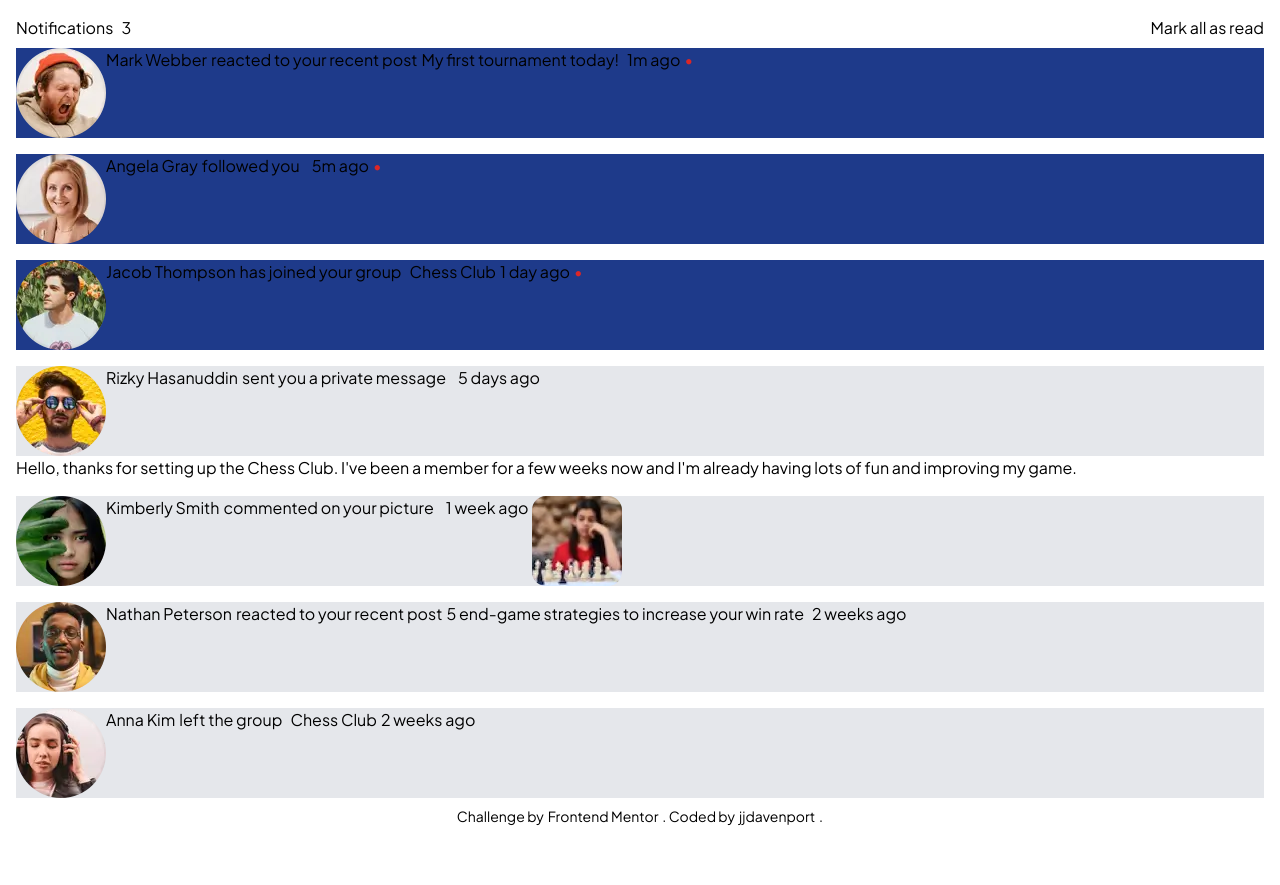
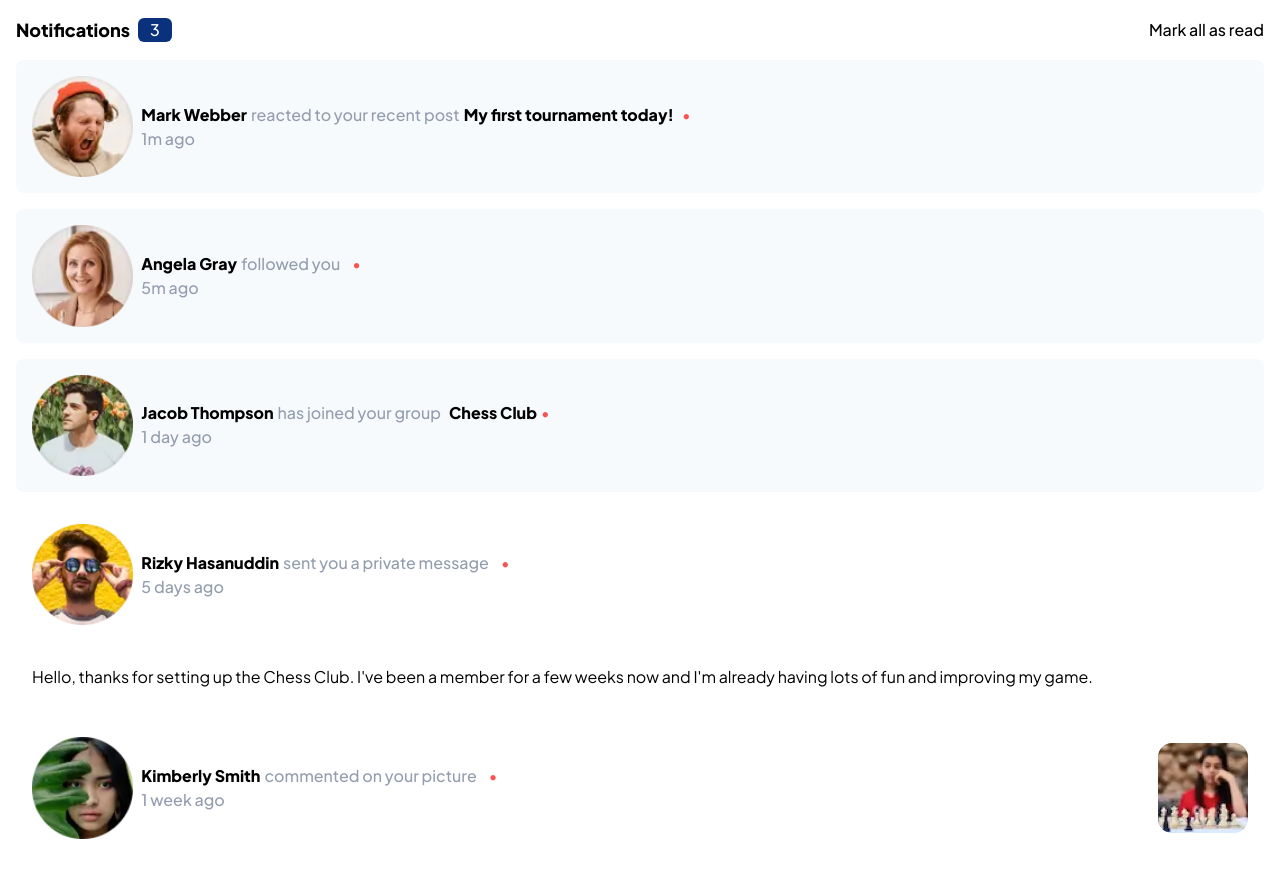
Before and after one commit to jjdavenport/notifications-page-main, a React (Vite) app: page / in a window 1280 px wide. Shown: the top 885 px of the page. Before the commit the page ends 842 px from the top, so only its background shows below. Built offline with nearby package versions, Linux system fonts and the light colour scheme.

Commit message:
added styling

```diff
--- a/package.json
+++ b/package.json
@@ -3,13 +3,16 @@
   "private": true,
   "version": "0.0.0",
   "type": "module",
+  "homepage": "https://jjdavenport.github.io/notifications-page-main",
   "scripts": {
     "devv": "vite",
     "build": "vite build",
     "lint": "eslint .",
     "preview": "vite preview",
     "devt": "npx tailwindcss -i ./src/index.css -o ./src/app.css --watch",
-    "dev": "npm-run-all --parallel devv devt"
+    "dev": "npm-run-all --parallel devv devt",
+    "predeploy": "npm run build",
+    "deploy": "gh-pages -d build"
   },
   "dependencies": {
     "react": "^18.3.1",
@@ -26,6 +29,7 @@
     "eslint-plugin-react": "^7.35.0",
     "eslint-plugin-react-hooks": "^5.1.0-rc.0",
     "eslint-plugin-react-refresh": "^0.4.9",
+    "gh-pages": "^6.1.1",
     "globals": "^15.9.0",
     "npm-run-all": "^4.1.5",
     "prettier": "^3.3.3",
--- a/src/App.css
+++ b/src/App.css
@@ -560,6 +560,10 @@ video {
   display: flex;
 }
 
+.w-1\/12{
+  width: 8.333333%;
+}
+
 .flex-1{
   flex: 1 1 0%;
 }
@@ -570,6 +574,10 @@ video {
 
 .flex-col{
   flex-direction: column;
+}
+
+.items-center{
+  align-items: center;
 }
 
 .justify-center{
@@ -592,27 +600,49 @@ video {
   gap: 1rem;
 }
 
-.bg-blue-900{
-  --tw-bg-opacity: 1;
-  background-color: rgb(30 58 138 / var(--tw-bg-opacity));
+.rounded-lg{
+  border-radius: 0.5rem;
 }
 
-.bg-gray-200{
-  --tw-bg-opacity: 1;
-  background-color: rgb(229 231 235 / var(--tw-bg-opacity));
+.rounded-md{
+  border-radius: 0.375rem;
 }
 
-.bg-white{
+.bg-blue{
   --tw-bg-opacity: 1;
-  background-color: hsl(0 0% 100% / var(--tw-bg-opacity));
+  background-color: hsl(219 85% 26% / var(--tw-bg-opacity));
+}
+
+.bg-veryLightGrayishBlue{
+  --tw-bg-opacity: 1;
+  background-color: hsl(210 60% 98% / var(--tw-bg-opacity));
+}
+
+.object-contain{
+  -o-object-fit: contain;
+     object-fit: contain;
 }
 
 .p-4{
   padding: 1rem;
 }
 
+.px-3{
+  padding-left: 0.75rem;
+  padding-right: 0.75rem;
+}
+
+.text-left{
+  text-align: left;
+}
+
 .font-custom{
-  font-family: plus jakarta sans, san-serif;
+  font-family: plus jakarta sans, sans-serif;
+}
+
+.text-lg{
+  font-size: 1.125rem;
+  line-height: 1.75rem;
 }
 
 .text-sm{
@@ -620,11 +650,53 @@ video {
   line-height: 1.25rem;
 }
 
-.text-red-600{
+.font-extrabold{
+  font-weight: 800;
+}
+
+.font-medium{
+  font-weight: 500;
+}
+
+.text-grayishBlue{
   --tw-text-opacity: 1;
-  color: rgb(220 38 38 / var(--tw-text-opacity));
+  color: hsl(219 14% 63% / var(--tw-text-opacity));
+}
+
+.text-lightGrayishBlue2{
+  --tw-text-opacity: 1;
+  color: hsl(205 33% 90% / var(--tw-text-opacity));
+}
+
+.text-red{
+  --tw-text-opacity: 1;
+  color: hsl(1 90% 64% / var(--tw-text-opacity));
+}
+
+.text-veryDarkBlue{
+  --tw-text-opacity: 1;
+  color: hsl(224 21% 14% / var(--tw-text-opacity));
+}
+
+.text-white{
+  --tw-text-opacity: 1;
+  color: hsl(0 0% 100% / var(--tw-text-opacity));
 }
 
 .filter{
   filter: var(--tw-blur) var(--tw-brightness) var(--tw-contrast) var(--tw-grayscale) var(--tw-hue-rotate) var(--tw-invert) var(--tw-saturate) var(--tw-sepia) var(--tw-drop-shadow);
 }
+
+.hover\:cursor-pointer:hover{
+  cursor: pointer;
+}
+
+.hover\:bg-veryLightGrayishBlue:hover{
+  --tw-bg-opacity: 1;
+  background-color: hsl(210 60% 98% / var(--tw-bg-opacity));
+}
+
+.hover\:text-blue:hover{
+  --tw-text-opacity: 1;
+  color: hsl(219 85% 26% / var(--tw-text-opacity));
+}
--- a/src/App.jsx
+++ b/src/App.jsx
@@ -24,7 +24,7 @@ function App() {
 
   return (
     <>
-      <main className="flex flex-col gap-2 p-4 font-custom">
+      <main className="flex flex-col gap-4 p-4 font-custom">
         <Header unreadCount={unreadCount} markAllAsRead={markAllAsRead} />
         <Notifications data={notifications} click={click} read={read} />
         <Footer />
--- a/src/components/assets/data.json
+++ b/src/components/assets/data.json
@@ -5,9 +5,9 @@
     "post": "My first tournament today!",
     "group": "",
     "time": "1m ago",
-    "profilePicture": "/images/avatar-mark-webber.webp",
+    "profilePicture": "public/images/avatar-mark-webber.webp",
     "read": false,
-    "comment": "",
+    "comment": false,
     "image": ""
   },
   {
@@ -16,9 +16,9 @@
     "post": "",
     "group": "",
     "time": "5m ago",
-    "profilePicture": "/images/avatar-angela-gray.webp",
+    "profilePicture": "public/images/avatar-angela-gray.webp",
     "read": false,
-    "comment": "",
+    "comment": false,
     "image": ""
   },
   {
@@ -27,9 +27,9 @@
     "post": "",
     "group": "Chess Club",
     "time": "1 day ago",
-    "profilePicture": "/images/avatar-jacob-thompson.webp",
+    "profilePicture": "public/images/avatar-jacob-thompson.webp",
     "read": false,
-    "comment": "",
+    "comment": false,
     "image": ""
   },
   {
@@ -38,7 +38,7 @@
     "post": "",
     "group": "",
     "time": "5 days ago",
-    "profilePicture": "/images/avatar-rizky-hasanuddin.webp",
+    "profilePicture": "public/images/avatar-rizky-hasanuddin.webp",
     "read": true,
     "comment": "Hello, thanks for setting up the Chess Club. I've been a member for a few weeks now and I'm already having lots of fun and improving my game.",
     "image": ""
@@ -49,10 +49,10 @@
     "post": "",
     "group": "",
     "time": "1 week ago",
-    "profilePicture": "/images/avatar-kimberly-smith.webp",
+    "profilePicture": "public/images/avatar-kimberly-smith.webp",
     "read": true,
-    "comment": "",
-    "image": "/images/image-chess.webp"
+    "comment": false,
+    "image": "public/images/image-chess.webp"
   },
   {
     "name": "Nathan Peterson",
@@ -60,9 +60,9 @@
     "post": "5 end-game strategies to increase your win rate",
     "group": "",
     "time": "2 weeks ago",
-    "profilePicture": "/images/avatar-nathan-peterson.webp",
+    "profilePicture": "public/images/avatar-nathan-peterson.webp",
     "read": true,
-    "comment": "",
+    "comment": false,
     "image": ""
   },
   {
@@ -71,9 +71,9 @@
     "post": "",
     "group": "Chess Club",
     "time": "2 weeks ago",
-    "profilePicture": "/images/avatar-anna-kim.webp",
+    "profilePicture": "public/images/avatar-anna-kim.webp",
     "read": true,
-    "comment": "",
+    "comment": false,
     "image": ""
   }
 ]
--- a/src/components/footer.jsx
+++ b/src/components/footer.jsx
@@ -1,12 +1,23 @@
 const Footer = () => {
   return (
     <>
-      <footer className="flex justify-center gap-1 text-sm">
+      <footer className="flex justify-center gap-1 text-sm text-grayishBlue">
         Challenge by
-        <a href="https://www.frontendmentor.io?ref=challenge" target="_blank">
+        <a
+          className="font-extrabold text-veryDarkBlue hover:text-blue"
+          href="https://www.frontendmentor.io?ref=challenge"
+          target="_blank"
+        >
           Frontend Mentor
         </a>
-        . Coded by <a href="https://github.com/jjdavenport">jjdavenport</a>.
+        . Coded by{" "}
+        <a
+          className="font-extrabold text-veryDarkBlue hover:text-blue"
+          href="https://github.com/jjdavenport"
+        >
+          jjdavenport
+        </a>
+        .
       </footer>
     </>
   );
--- a/src/components/header.jsx
+++ b/src/components/header.jsx
@@ -2,11 +2,17 @@ const Header = ({ unreadCount, markAllAsRead }) => {
   return (
     <>
       <header className="flex justify-between">
-        <div className="flex gap-2">
-          <h1>Notifications</h1>
-          {unreadCount > 0 && <span>{unreadCount}</span>}
+        <div className="flex items-center gap-2">
+          <h1 className="text-lg font-extrabold">Notifications</h1>
+          {unreadCount > 0 && (
+            <span className="bg-blue rounded-md px-3 font-medium text-white">
+              {unreadCount}
+            </span>
+          )}
         </div>
-        <button onClick={markAllAsRead}>Mark all as read</button>
+        <button className="hover:text-blue font-medium" onClick={markAllAsRead}>
+          Mark all as read
+        </button>
       </header>
     </>
   );
--- a/src/components/notifications.jsx
+++ b/src/components/notifications.jsx
@@ -12,41 +12,91 @@ const Notifications = ({ data, click, read }) => {
     <>
       <section className="flex flex-col gap-4">
         {data.map((i) => (
-          <div className="flex flex-col" key={i.name}>
+          <div className="flex flex-col gap-2" key={i.name}>
             {i.read === false && !clickedNotifications.has(i.name) ? (
               <button
-                className={`flex flex-1 cursor-pointer ${
-                  click.includes(i.name) ? "bg-white" : "bg-blue-900"
+                className={`flex flex-1 cursor-pointer items-center gap-2 rounded-lg p-4 ${
+                  click.includes(i.name) ? "" : "bg-veryLightGrayishBlue"
                 }`}
                 onClick={() => handleClick(i.name)}
               >
-                <img src={i.profilePicture} alt="Profile" />
-                <div className="flex gap-1">
-                  <a>{i.name}</a>
-                  <span>{i.action}</span>
-                  <a>{i.post}</a>
-                  <a>{i.group}</a>
-                  <span>{i.time}</span>
-                  {i.image && <img src={i.image} alt="Notification" />}
-                  {!click.includes(i.name) && (
-                    <span className="text-red-600">•</span>
-                  )}
+                <img className="w-1/12" src={i.profilePicture} alt="Profile" />
+                <div className="flex flex-1 items-center justify-between">
+                  <div className="flex flex-col">
+                    <div className="flex gap-1">
+                      <a href="#" className="font-extrabold hover:text-blue">
+                        {i.name}
+                      </a>
+                      <span className="font-medium text-grayishBlue">
+                        {i.action}
+                      </span>
+                      <a
+                        className="cursor-pointer font-extrabold hover:text-blue"
+                        href="#"
+                      >
+                        {i.post}
+                      </a>
+                      <a
+                        className="cursor-pointer font-extrabold hover:text-blue"
+                        href="#"
+                      >
+                        {i.group}
+                      </a>
+                      {!click.includes(i.name) && (
+                        <span className="text-red">•</span>
+                      )}
+                    </div>
+                    <span className="text-left font-medium text-grayishBlue">
+                      {i.time}
+                    </span>
+                  </div>
+                  <img className="cursor-pointer" src={i.image} />
                 </div>
               </button>
             ) : (
-              <div className="flex flex-1 bg-gray-200">
-                <img src={i.profilePicture} alt="Profile" />
-                <div className="flex gap-1">
-                  <a>{i.name}</a>
-                  <span>{i.action}</span>
-                  <a>{i.post}</a>
-                  <a>{i.group}</a>
-                  <span>{i.time}</span>
-                  {i.image && <img src={i.image} alt="Notification" />}
+              <div className="flex flex-1 items-center gap-2 rounded-lg p-4">
+                <img className="w-1/12" src={i.profilePicture} alt="Profile" />
+                <div className="flex flex-1 items-center justify-between">
+                  <div className="flex flex-col">
+                    <div className="flex gap-1">
+                      <a href="#" className="font-extrabold hover:text-blue">
+                        {i.name}
+                      </a>
+                      <span className="font-medium text-grayishBlue">
+                        {i.action}
+                      </span>
+                      <a
+                        className="cursor-pointer font-extrabold hover:text-blue"
+                        href="#"
+                      >
+                        {i.post}
+                      </a>
+                      <a
+                        className="cursor-pointer font-extrabold hover:text-blue"
+                        href="#"
+                      >
+                        {i.group}
+                      </a>
+                      {!click.includes(i.name) && (
+                        <span className="text-red">•</span>
+                      )}
+                    </div>
+                    <span className="text-left font-medium text-grayishBlue">
+                      {i.time}
+                    </span>
+                  </div>
+                  <img
+                    className="cursor-pointer object-contain"
+                    src={i.image}
+                  />
                 </div>
               </div>
             )}
-            <p>{i.comment}</p>
+            {!i.comment === false && (
+              <p className="rounded-lg p-4 hover:cursor-pointer hover:bg-veryLightGrayishBlue">
+                {i.comment}
+              </p>
+            )}
           </div>
         ))}
       </section>
--- a/tailwind.config.js
+++ b/tailwind.config.js
@@ -4,9 +4,11 @@ export default {
   theme: {
     extend: {
       fontFamily: {
-        custom: ["plus jakarta sans", "san-serif"],
+        custom: ["plus jakarta sans", "sans-serif"],
       },
       colors: {
+        red: "hsl(1, 90%, 64%)",
+        blue: "hsl(219, 85%, 26%)",
         white: "hsl(0, 0%, 100%)",
         veryLightGrayishBlue: "hsl(210, 60%, 98%)",
         lightGrayishBlue1: "hsl(211, 68%, 94%)",
```
Also changed, not shown: vite.config.js (+4 -3 lines), 1 other file (tests, documents, lock files or other folders).
